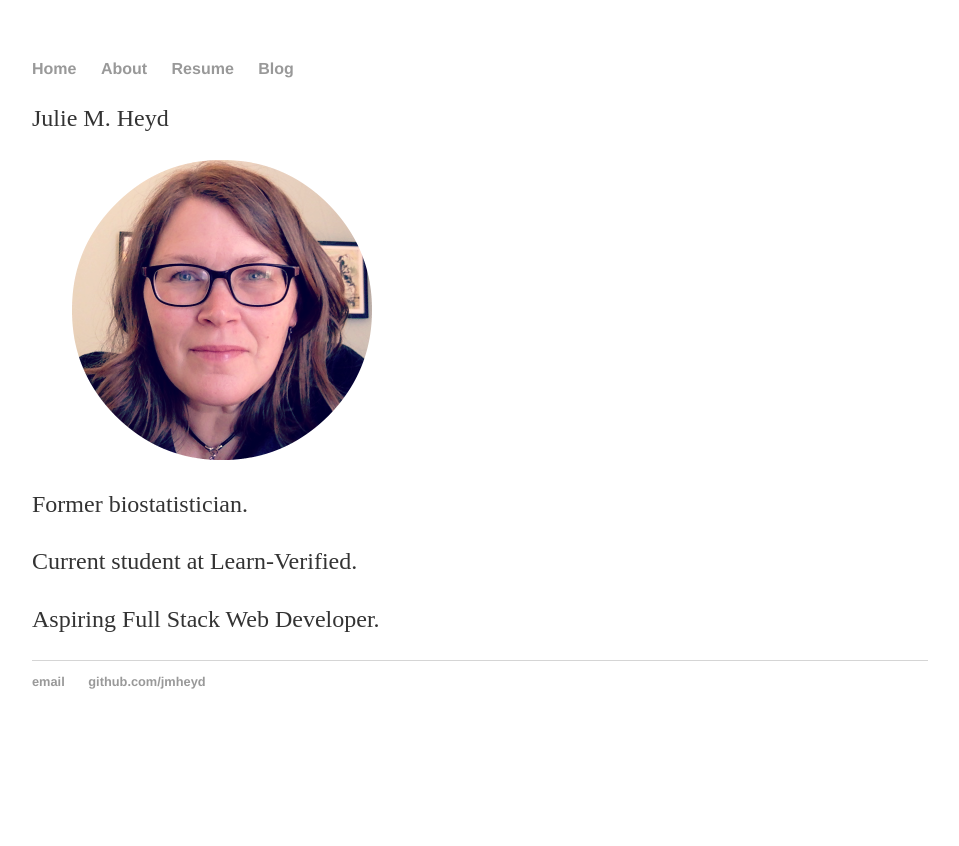
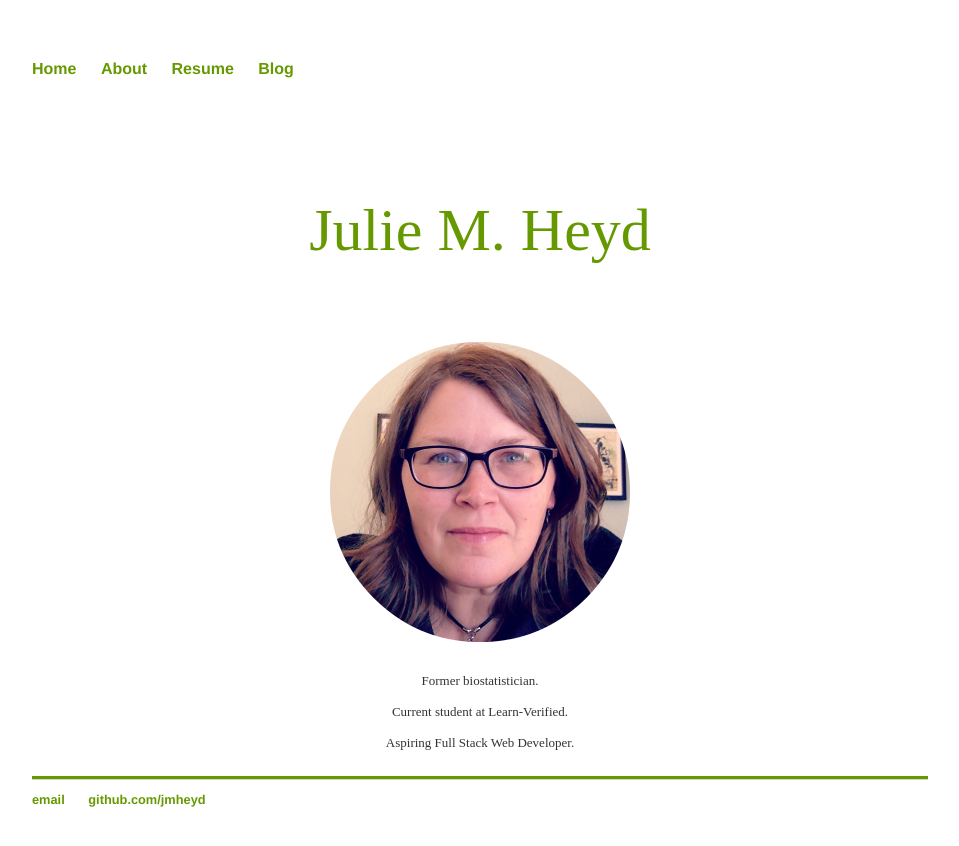
Before and after one commit to jmheyd/jmheyd.github.io, a Jekyll site: the page built from index.html, in a window 1280 px wide. Shown: the top 846 px of the page, without its empty margins (160-1119 px from the left). Built offline with Jekyll 4.4.1, drawn with Linux system fonts in a browser that asks for light colours.

Commit message:
Update default.html

```diff
--- a/_layouts/default.html
+++ b/_layouts/default.html
@@ -5,6 +5,8 @@
 			<title>{{ page.title }}</title>
 			<!-- link to main stylesheet -->
 			<link rel="stylesheet" type="text/css" href="/css/main.css">
+			<link rel="stylesheet" type="text/css" href="/css/stylesheet.css">
+			<link rel="stylesheet" type="text/css" href="/css/responsive.css">
 		</head>
 		<body>
 			<nav>
```
